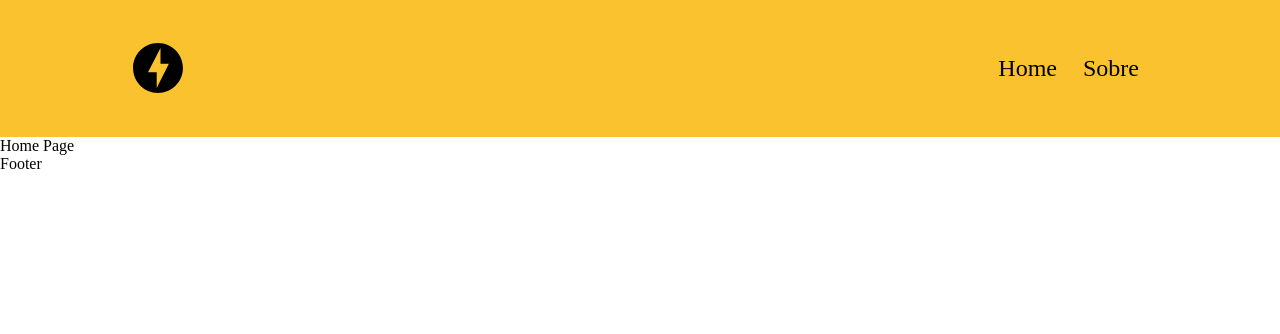
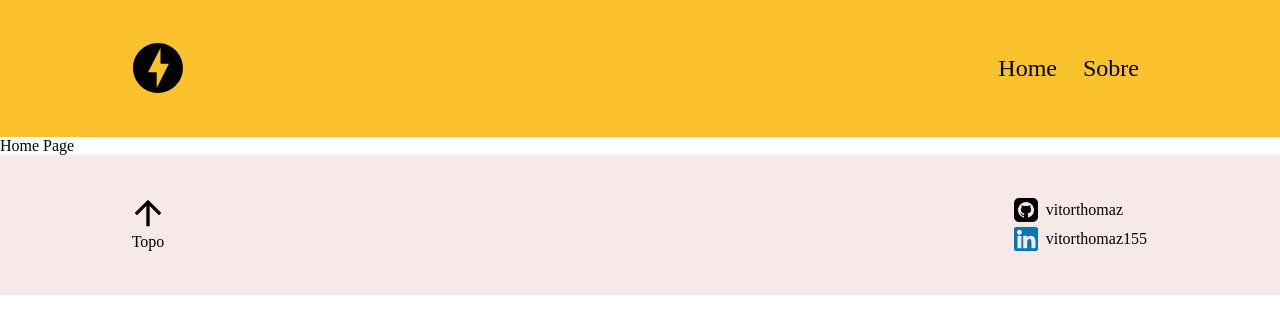
Before and after one commit to vitorthomaz/store-prototype, a React app: page / in a window 1280 px wide. Shown: the top 334 px of the page. Built offline with nearby package versions, Linux system fonts and the light colour scheme.

Commit message:
feat: Added Footer

```diff
--- a/src/components/Footer/index.js
+++ b/src/components/Footer/index.js
@@ -1,9 +1,40 @@
 import React from 'react';
 
-// import { Container } from './styles';
+import { ExternalLink, BackToTop } from '../../components';
+import { Github, Linkedin } from '../../assets';
 
-function Footer() {
-  return <span>Footer</span>;
-}
+import { Container, Author } from './styles';
+
+const Footer = () => {
+  const github = {
+    icon: Github,
+    user: 'vitorthomaz',
+    site: 'https://github.com/vitorthomaz'
+  };
+
+  const linkedin = {
+    icon: Linkedin,
+    user: 'vitorthomaz155',
+    site: 'https://www.linkedin.com/in/vitorthomaz155/'
+  };
+
+  return (
+    <Container>
+      <BackToTop />
+      <Author>
+        <ExternalLink
+          icon={github.icon}
+          user={github.user}
+          site={github.site}
+        />
+        <ExternalLink
+          icon={linkedin.icon}
+          user={linkedin.user}
+          site={linkedin.site}
+        />
+      </Author>
+    </Container>
+  );
+};
 
 export default Footer;
--- /dev/null
+++ b/src/components/Footer/styles.js
@@ -0,0 +1,15 @@
+import styled from 'styled-components';
+
+export const Container = styled.footer`
+  display: flex;
+  flex-direction: row;
+  justify-content: space-between;
+
+  padding: ${props => props.theme.spacing.page};
+
+  background: ${props => props.theme.colors.white};
+`;
+
+export const Author = styled.div`
+  width: fit-content;
+`;
```
